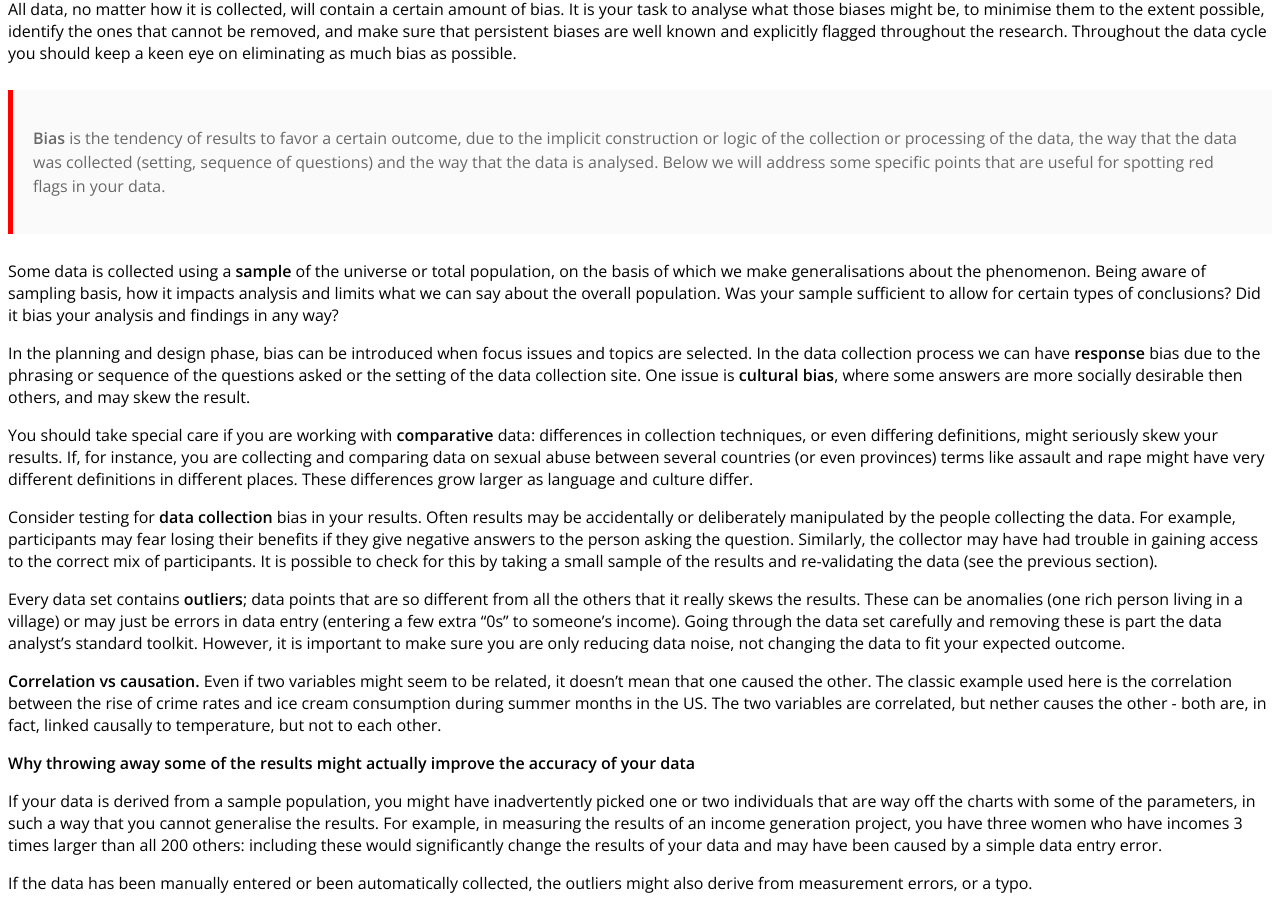
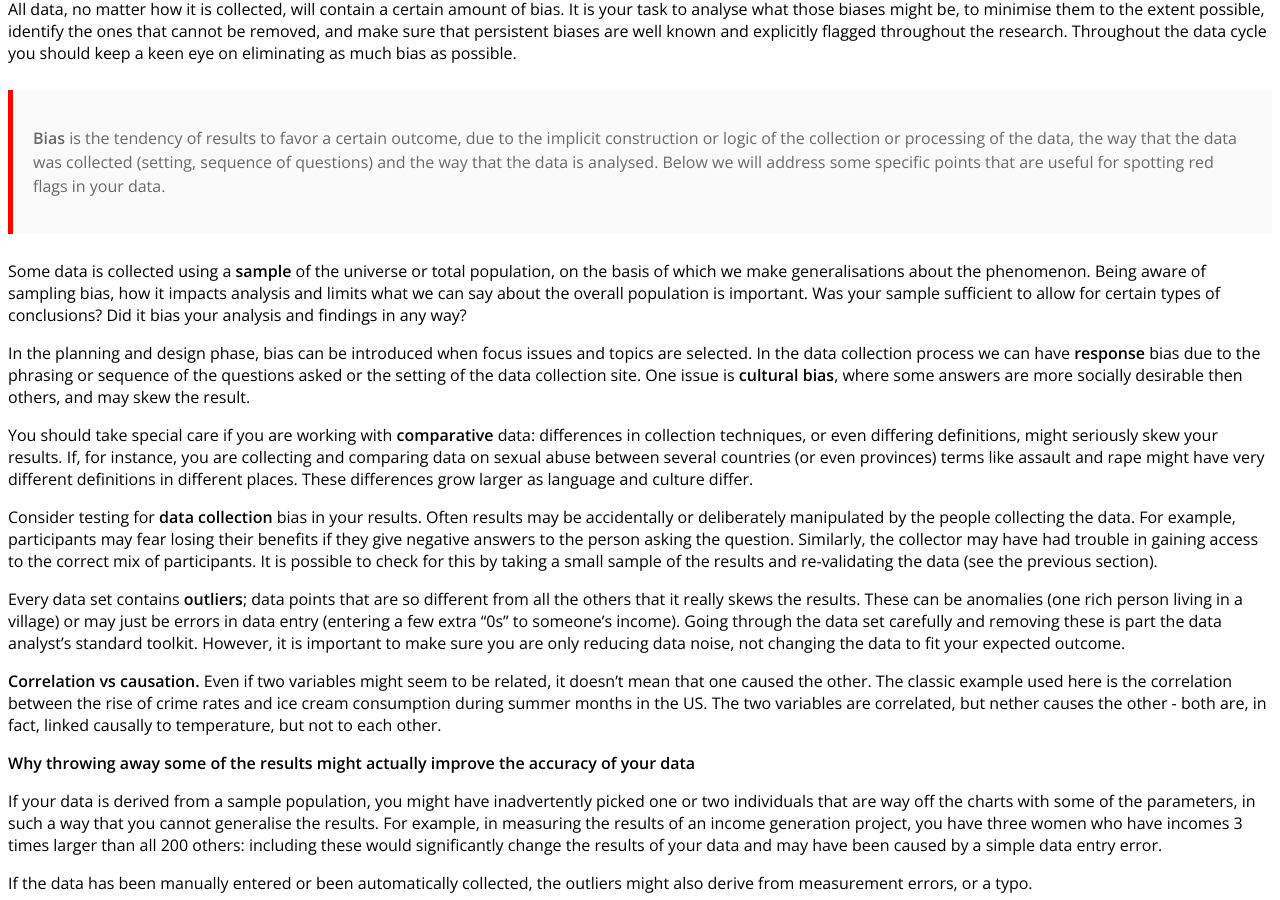
Before and after one commit to the-engine-room/archive-rdf-primer, a Jekyll site: the page built from _posts/5-understanding-data/0000-05-02-managing-bias-and-assumptions.md, in a window 1280 px wide and 900 px high, scrolled down 1425 px. Built offline with Jekyll 4.4.1, drawn with Linux system fonts in a browser that asks for light colours; Markdown is read by kramdown in place of the engine named in the settings; comment, search, counter and statistics services are not loaded; a style sheet for code colours, icons or effects is not loaded.

Commit message:
Update 0000-05-02-managing-bias-and-assumptions.md

```diff
--- a/_posts/5-understanding-data/0000-05-02-managing-bias-and-assumptions.md
+++ b/_posts/5-understanding-data/0000-05-02-managing-bias-and-assumptions.md
@@ -23,7 +23,7 @@ All data, no matter how it is collected, will contain a certain amount of bias.
 >**Bias** is the tendency of results to favor a certain outcome, due to the implicit construction or logic of the collection or processing of the data, the way that the data was collected (setting, sequence of questions) and the way that the data is analysed.
 Below we will address some specific points that are useful for spotting red flags in your data.
 
-Some data is collected using a **sample** of the universe or total population, on the basis of which we make generalisations about the phenomenon. Being aware of sampling basis, how it impacts analysis and limits what we can say about the overall population. Was your sample sufficient to allow for certain types of conclusions? Did it bias your analysis and findings in any way?
+Some data is collected using a **sample** of the universe or total population, on the basis of which we make generalisations about the phenomenon. Being aware of sampling bias, how it impacts analysis and limits what we can say about the overall population is important. Was your sample sufficient to allow for certain types of conclusions? Did it bias your analysis and findings in any way?
 
 In the planning and design phase, bias can be introduced when focus issues and topics are selected.  In the data collection process we can have **response** bias due to the phrasing or sequence of the questions asked or the setting of the data collection site. One issue is **cultural bias**, where some answers are more socially desirable then others, and may skew the result.
 
```
